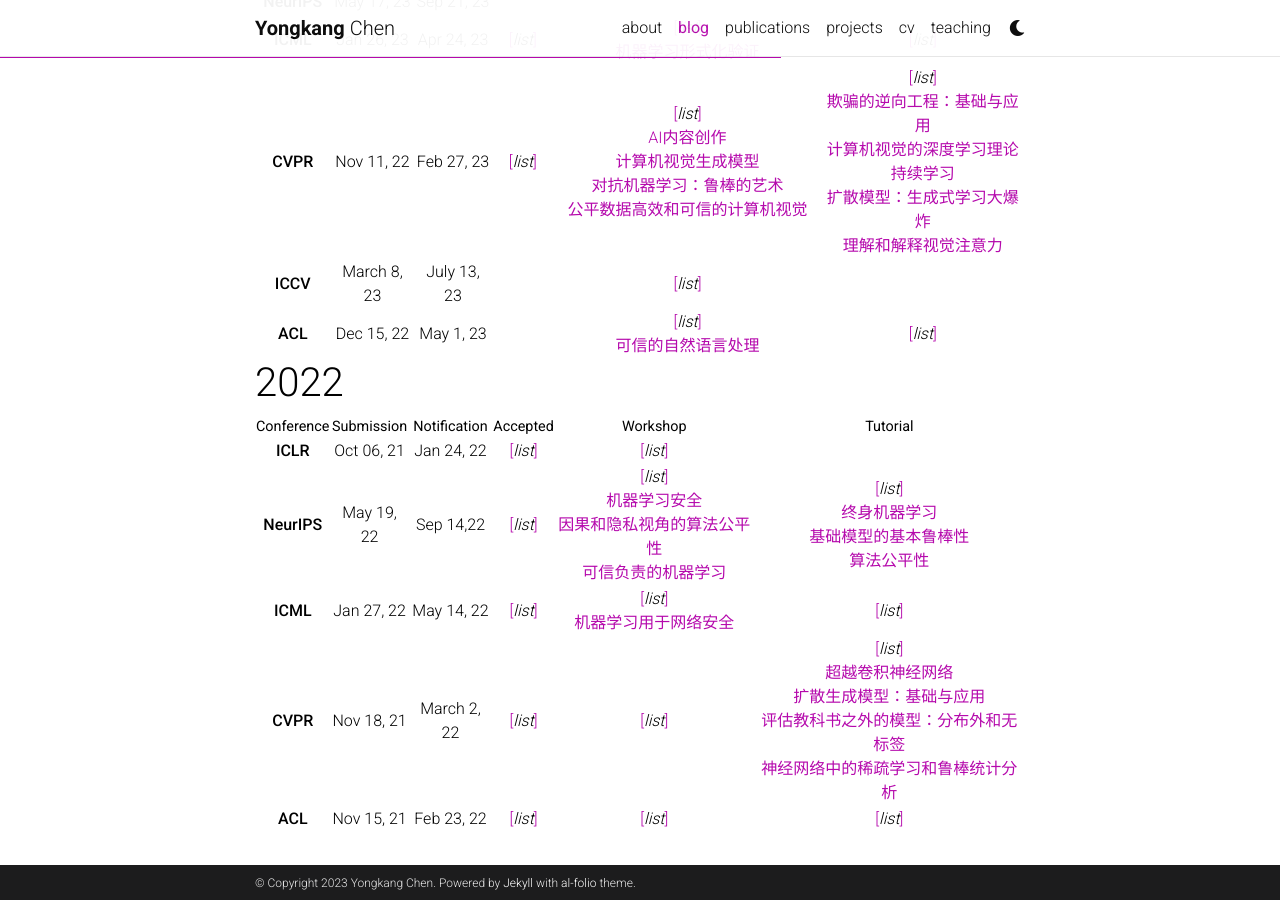
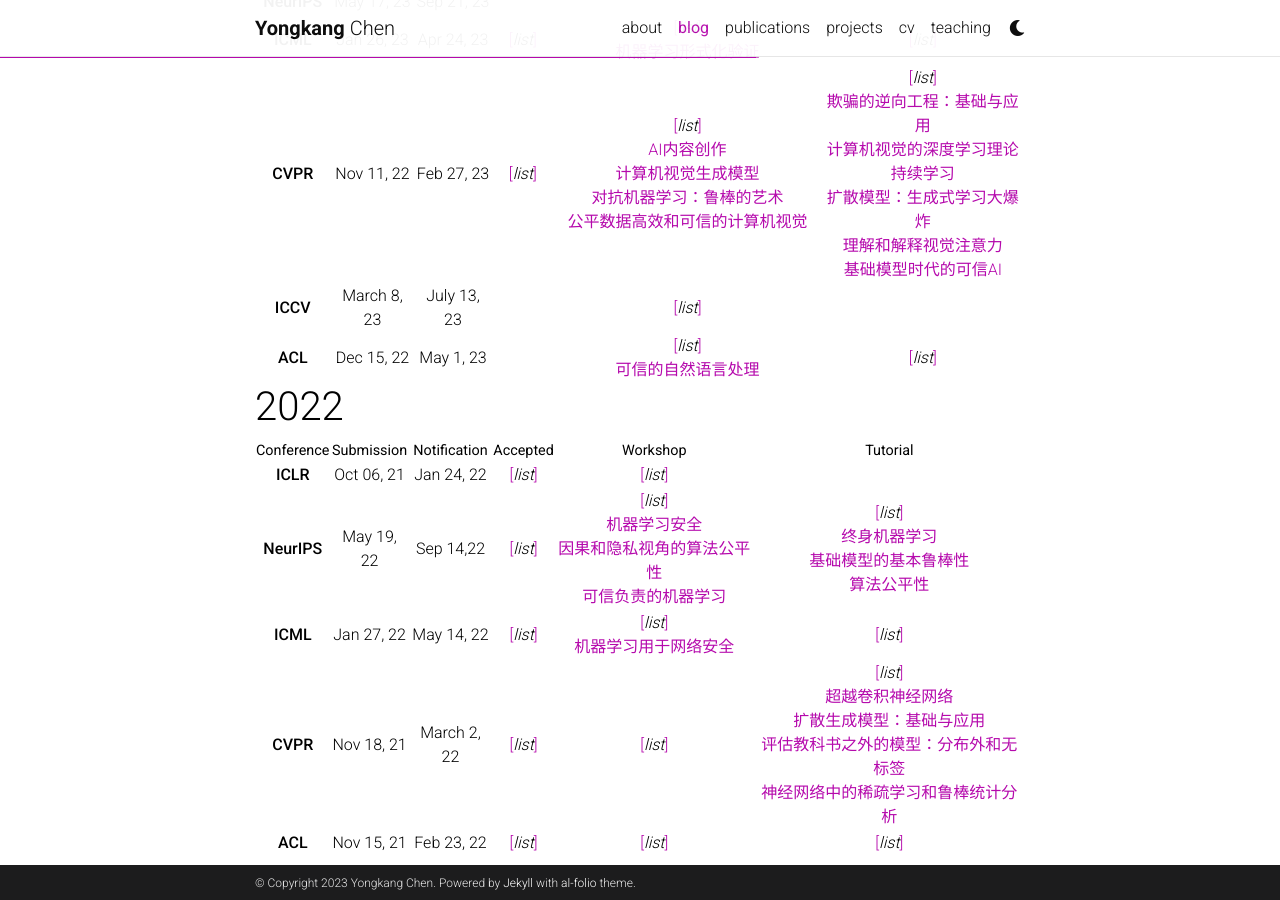
Before and after one commit to ByeRose/ByeRose.github.io, a Jekyll site: the page built from _posts/2023-05-11-人工智能顶会Paper&Workshop&Tutorial.md, in a window 1280 px wide and 900 px high, scrolled down 452 px. Built offline with Jekyll 4.4.1, drawn with Linux system fonts in a browser that asks for light colours; comment, search, counter and statistics services are not loaded; a style sheet for code colours, icons or effects is not loaded.

Commit message:
Update 2023-05-11-人工智能顶会Paper&Workshop&Tutorial.md

```diff
--- a/_posts/2023-05-11-人工智能顶会Paper&Workshop&Tutorial.md
+++ b/_posts/2023-05-11-人工智能顶会Paper&Workshop&Tutorial.md
@@ -14,7 +14,7 @@
 | **ICLR**      | Sep 28, 22      | Jan 21, 23 |[[*list*]](https://iclr.cc/virtual/2023/papers.html) | [[*list*]](https://iclr.cc/virtual/2023/events/workshop) <br>[可信机器学习中有限数据和计算的缺陷](https://sites.google.com/view/trustml-unlimited/home)<br> [可信可靠的大规模机器学习](https://rtml-iclr2023.github.io/) <br> [机器学习后门攻击与防御](https://iclr23-bands.github.io/)| |
 | **NeurIPS**   | May 17, 23       | Sep 21, 23  |  |  |  |
 | **ICML**      | Jan 26, 23      | Apr 24, 23 |[[*list*]](https://icml.cc/virtual/2023/papers.html) | [[*list*]](https://icml.cc/virtual/2023/events/workshop) <br> [机器学习形式化验证](https://www.ml-verification.com/)| [[*list*]](https://icml.cc/virtual/2023/events/tutorial) |
-| **CVPR**      |  Nov 11, 22     | Feb 27, 23 | [[*list*]](https://cvpr2023.thecvf.com/Conferences/2023/AcceptedPapers) | [[*list*]](https://cvpr2023.thecvf.com/Conferences/2023/workshop-list)<br> [AI内容创作](https://ai4cc.net/) <br> [计算机视觉生成模型](https://generative-vision.github.io/workshop-CVPR-23/) <br> [对抗机器学习：鲁棒的艺术](https://robustart.github.io/) <br> [公平数据高效和可信的计算机视觉](https://fadetrcv.github.io/2023/)| [[*list*]](https://cvpr2023.thecvf.com/Conferences/2023/tutorial-list)<br> [欺骗的逆向工程：基础与应用](https://sites.google.com/view/cvpr2023red)<br>[计算机视觉的深度学习理论](https://dl-theory.github.io/)<br>[持续学习](https://sites.google.com/view/clvision2023)<br>[扩散模型：生成式学习大爆炸](https://cvpr2023-tutorial-diffusion-models.github.io/)<br>[理解和解释视觉注意力](https://all-things-vits.github.io/atv/) |
+| **CVPR**      |  Nov 11, 22     | Feb 27, 23 | [[*list*]](https://cvpr2023.thecvf.com/Conferences/2023/AcceptedPapers) | [[*list*]](https://cvpr2023.thecvf.com/Conferences/2023/workshop-list)<br> [AI内容创作](https://ai4cc.net/) <br> [计算机视觉生成模型](https://generative-vision.github.io/workshop-CVPR-23/) <br> [对抗机器学习：鲁棒的艺术](https://robustart.github.io/) <br> [公平数据高效和可信的计算机视觉](https://fadetrcv.github.io/2023/)| [[*list*]](https://cvpr2023.thecvf.com/Conferences/2023/tutorial-list)<br> [欺骗的逆向工程：基础与应用](https://sites.google.com/view/cvpr2023red)<br>[计算机视觉的深度学习理论](https://dl-theory.github.io/)<br>[持续学习](https://sites.google.com/view/clvision2023)<br>[扩散模型：生成式学习大爆炸](https://cvpr2023-tutorial-diffusion-models.github.io/)<br>[理解和解释视觉注意力](https://all-things-vits.github.io/atv/) <br>[基础模型时代的可信AI](https://sites.google.com/view/cvpr-2023-trust-fm/home) |
 | **ICCV**      |March 8, 23       | July 13, 23 |  | [[*list*]](https://iccv2023.thecvf.com/list.of.accepted.workshops-363300-4-31-33.php) |  |
 | **ACL**       |Dec 15, 22       | May 1, 23 |  | [[*list*]](https://2023.aclweb.org/program/workshops/)<br>[可信的自然语言处理](https://trustnlpworkshop.github.io/) | [[*list*]](https://2023.aclweb.org/program/tutorials/) |
 
```
